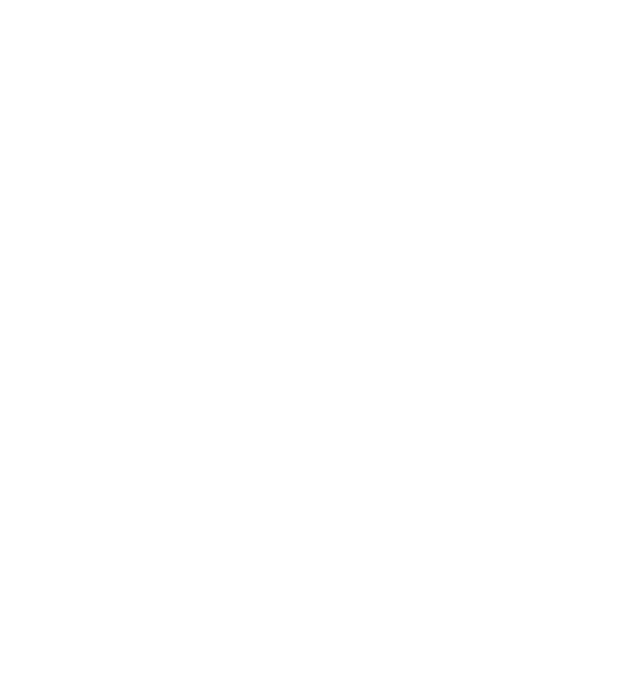
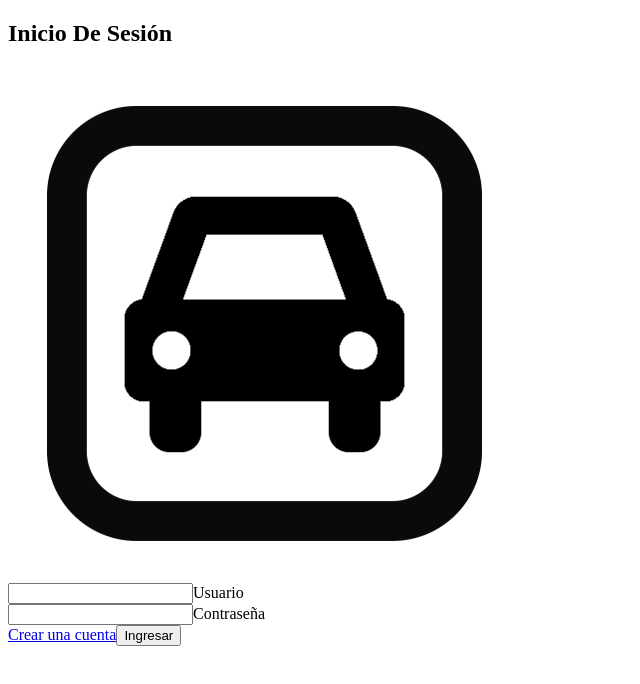
Before and after one commit to bibiana656/parqueadero_react, a React (Vite) app: page / in a window 1280 px wide. Shown: the top 684 px of the page, without its empty margins (0-640 px from the left). Built offline with nearby package versions, Linux system fonts and the light colour scheme.

Commit message:
Añadiendo la estructura básica del Login y sus imagenes

```diff
--- /dev/null
+++ b/src/Login.jsx
@@ -0,0 +1,42 @@
+import logo from './assets/logo.png';
+
+function Login() {
+  return (
+  <main className="login">
+    {/* Contenedor principal del formulario de login */}
+    <aside className="formulario">
+      {/* Sección del formulario */}
+      <h1>Inicio De Sesión</h1>
+      {/* Título del formulario */}
+      <aside className="container">
+        {/* Contenedor del logo */}
+        <img src={logo} alt="logo" />
+        {/* Imagen del logo */}
+      </aside>
+      <form id="login" className='campos-input'>
+        {/* Formulario para el inicio de sesión */}
+        <aside className="usuario">
+          {/* Campo de entrada para el nombre de usuario */}
+          <input type="text" name="usuario" id="usuario" required />
+          {/* Campo de entrada de texto */}
+          <label for="usuario">Usuario</label>
+          {/* Etiqueta para el campo de entrada */}
+        </aside>
+        <aside className="password">
+          {/* Campo de entrada para la contraseña */}
+          <input type="password" name="password" id="password" required />
+          {/* Campo de entrada de contraseña */}
+          <label for="contraseña">Contraseña</label>
+          {/* Etiqueta para el campo de contraseña */}
+        </aside>
+        <a className="reestablecer" href="./views/usuario/registro.html">Crear una cuenta</a>
+        {/* Enlace para restablecer la contraseña */}
+        <input className="btn-login" type="submit" value="Ingresar" id="ingresar"/>
+        {/* Botón de envío del formulario */}
+      </form>
+    </aside>
+  </main>
+  )
+}
+
+export default Login;
--- a/src/main.jsx
+++ b/src/main.jsx
@@ -1,7 +1,9 @@
 import { StrictMode } from 'react'
 import { createRoot } from 'react-dom/client'
+import Login from './Login'
 
 createRoot(document.getElementById('root')).render(
   <StrictMode>
+    <Login/>
   </StrictMode>,
 )
```
Also changed, not shown: src/assets/fondo.jpg (added), src/assets/logo.png (added).
